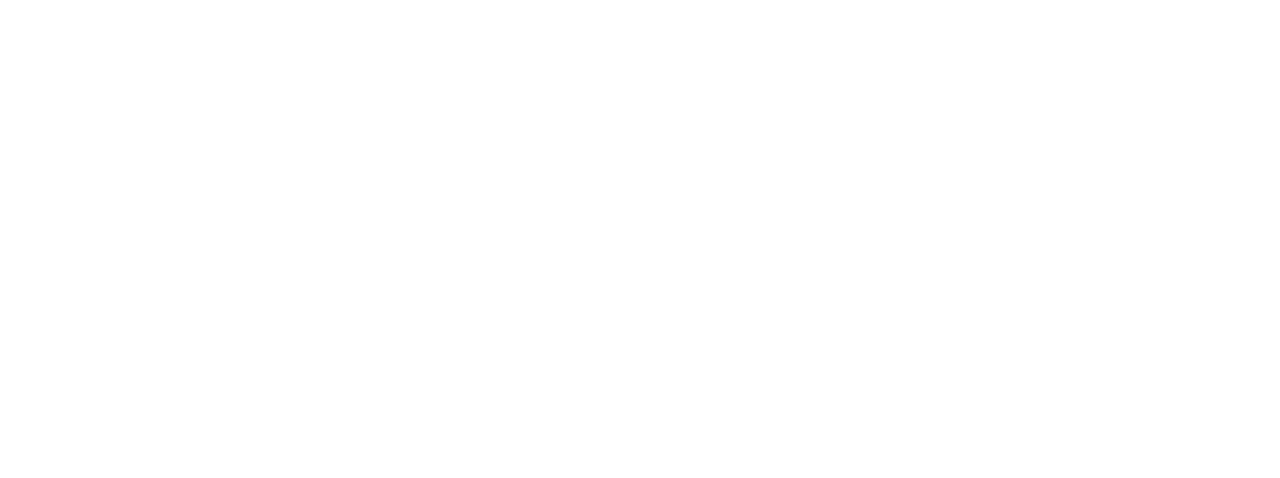
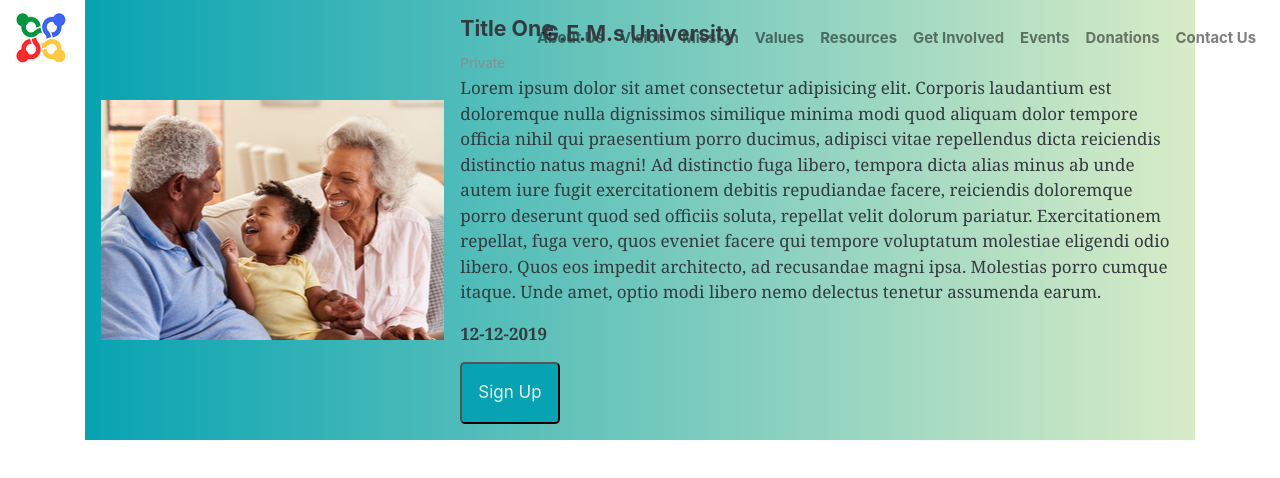
Before and after one commit to hoangle4/trans4mationNow, a React (Create React App) app in the folder client/: page /event in a window 1280 px wide. Shown: the top 478 px of the page. Built offline with nearby package versions, Linux system fonts and the light colour scheme.

Commit message:
commit events

```diff
--- a/client/src/App.js
+++ b/client/src/App.js
@@ -1,13 +1,22 @@
 import React from 'react';
 import { BrowserRouter as Router, Route, Switch } from 'react-router-dom';
 import Home from './components/Home';
+import ContactUs from './components/ContactUs';
+import Navbar from './components/Home/Navbar';
+import Event from './components/Event';
+
 const App = () => {
   return (
-    <Router>
-      <Switch>
-        <Route exact path={'/'} render={() => <Home></Home>}></Route>
-      </Switch>
-    </Router>
+    <div className='container'>
+      <Navbar />
+      <Router>
+        <Switch>
+          <Route exact path={'/'} render={() => <Home />} />
+          <Route exact path={'/contactus'} render={() => <ContactUs />} />
+          <Route exact path={'/event'} render={() => <Event />} />
+        </Switch>
+      </Router>
+    </div>
   );
 };
 
--- /dev/null
+++ b/client/src/components/ContactUs/index.js
@@ -0,0 +1,5 @@
+import React from 'react';
+import Footer from '../Home/Footer';
+const ContactUs = () => <Footer />;
+
+export default ContactUs;
--- /dev/null
+++ b/client/src/components/Event/Event.css
@@ -0,0 +1,4 @@
+.Event_Container {
+  background: linear-gradient(to right, #07a3b2, #d9ecc7);
+  padding: 1rem;
+}
--- /dev/null
+++ b/client/src/components/Event/index.js
@@ -0,0 +1,41 @@
+import React from 'react';
+import './Event.css';
+const Event = () => {
+  return (
+    <div className='row m-0 Event_Container'>
+      <div className='col-md-4 col-xs-12 p-0 pr-3'>
+        <div
+          className='Event_Img_Container'
+          style={{
+            background: 'url(/images/adobe1.jpg) no-repeat center',
+            width: '100%',
+            height: '100%'
+          }}
+        ></div>
+      </div>
+      <div className='col-md-8 col-xs-12 p-0'>
+        <h5>Title One</h5>
+        <small className='text-muted'>Private</small>
+        <p>
+          Lorem ipsum dolor sit amet consectetur adipisicing elit. Corporis
+          laudantium est doloremque nulla dignissimos similique minima modi quod
+          aliquam dolor tempore officia nihil qui praesentium porro ducimus,
+          adipisci vitae repellendus dicta reiciendis distinctio natus magni! Ad
+          distinctio fuga libero, tempora dicta alias minus ab unde autem iure
+          fugit exercitationem debitis repudiandae facere, reiciendis doloremque
+          porro deserunt quod sed officiis soluta, repellat velit dolorum
+          pariatur. Exercitationem repellat, fuga vero, quos eveniet facere qui
+          tempore voluptatum molestiae eligendi odio libero. Quos eos impedit
+          architecto, ad recusandae magni ipsa. Molestias porro cumque itaque.
+          Unde amet, optio modi libero nemo delectus tenetur assumenda earum.
+        </p>
+        <p>
+          <strong>12-12-2019</strong>
+        </p>
+        <button className='teal-btn'>Sign Up</button>
+      </div>
+    </div>
+  );
+};
+
+export default Event;
--- a/client/src/components/Home/Navbar.js
+++ b/client/src/components/Home/Navbar.js
@@ -58,7 +58,7 @@
           </a>
         </li>
         <li className='nav-item'>
-          <a className='nav-link' href='#!'>
+          <a className='nav-link' href='/event'>
             Events
           </a>
         </li>
@@ -68,7 +68,7 @@
           </a>
         </li>
         <li className='nav-item'>
-          <a className='nav-link' href='#!'>
+          <a className='nav-link' href='/contactus'>
             Contact Us
           </a>
         </li>
--- a/client/src/components/Home/index.js
+++ b/client/src/components/Home/index.js
@@ -32,7 +32,7 @@
   });
   return (
     <Fragment>
-      <Navbar />
+      {/* <Navbar /> */}
       <Landing />
       <Testimonial />
       <Footer />
```
